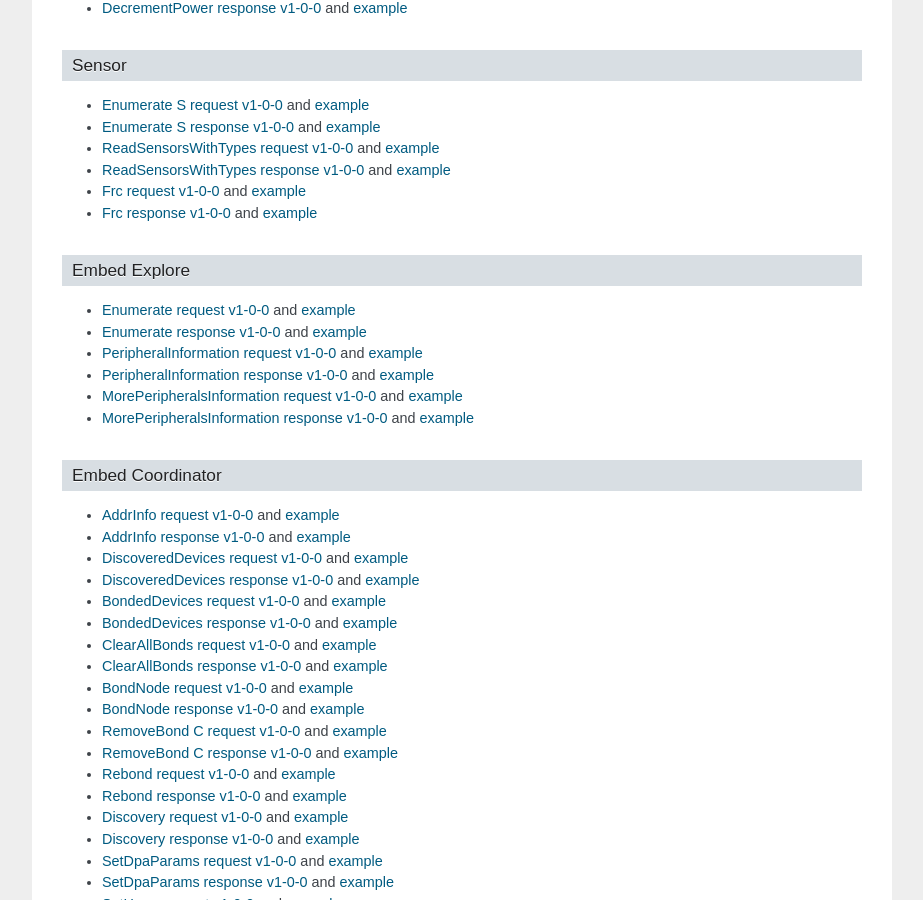
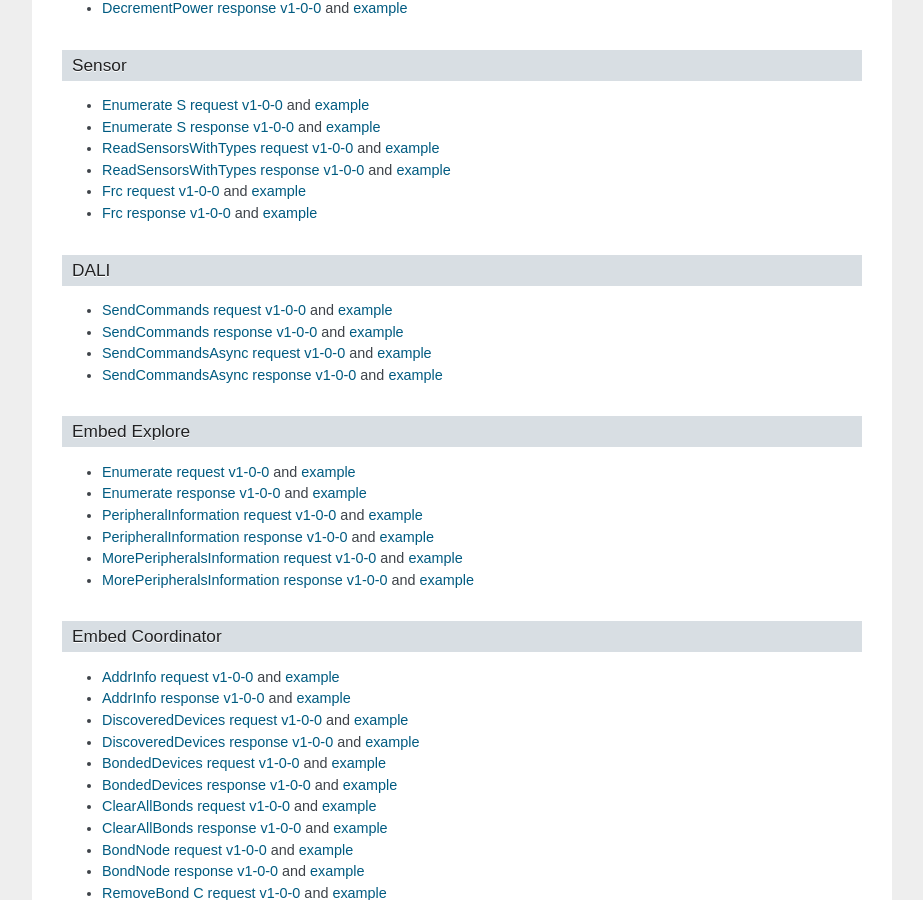
Before and after one commit to iqrf/iqrf-gateway-docs, a Sphinx documentation site: the page built from user/source/api.rst, in a window 1280 px wide and 900 px high, scrolled down 1339 px. Shown: the whole window, without its empty margins (198-1121 px from the left). Built offline with Sphinx 7.4.7, drawn with Linux system fonts in a browser that asks for light colours.

Commit message:
Adding DALI API

```diff
--- a/user/source/api.rst
+++ b/user/source/api.rst
@@ -121,6 +121,23 @@
 .. __: https://apidocs.iqrf.org/iqrf-gateway-daemon/json/iqrf/examples/iqrfSensor_Frc-request-1-0-0-example.json
 .. _`Frc response v1-0-0`: https://apidocs.iqrf.org/iqrf-gateway-daemon/json/#iqrf/iqrfSensor_Frc-response-1-0-0.json
 .. __: https://apidocs.iqrf.org/iqrf-gateway-daemon/json/iqrf/examples/iqrfSensor_Frc-response-1-0-0-example.json
+
+DALI
+++++
+
+- `SendCommands request v1-0-0`_ and `example`__
+- `SendCommands response v1-0-0`_ and `example`__
+- `SendCommandsAsync request v1-0-0`_ and `example`__
+- `SendCommandsAsync response v1-0-0`_ and `example`__
+
+.. _`SendCommands request v1-0-0`: https://apidocs.iqrf.org/iqrf-gateway-daemon/json/#iqrf/iqrfDALI_SendCommands-request-1-0-0.json
+.. __: https://apidocs.iqrf.org/iqrf-gateway-daemon/json/iqrf/examples/iqrfDALI_SendCommands-request-1-0-0-example.json
+.. _`SendCommands response v1-0-0`: https://apidocs.iqrf.org/iqrf-gateway-daemon/json/#iqrf/iqrfDALI_SendCommands-response-1-0-0.json
+.. __: https://apidocs.iqrf.org/iqrf-gateway-daemon/json/iqrf/examples/iqrfDALI_SendCommands-response-1-0-0-example.json
+.. _`SendCommandsAsync request v1-0-0`: https://apidocs.iqrf.org/iqrf-gateway-daemon/json/#iqrf/iqrfDALI_SendCommandsAsync-request-1-0-0.json
+.. __: https://apidocs.iqrf.org/iqrf-gateway-daemon/json/iqrf/examples/iqrfDALI_SendCommandsAsync-request-1-0-0-example.json
+.. _`SendCommandsAsync response v1-0-0`: https://apidocs.iqrf.org/iqrf-gateway-daemon/json/#iqrf/iqrfDALI_SendCommandsAsync-response-1-0-0.json
+.. __: https://apidocs.iqrf.org/iqrf-gateway-daemon/json/iqrf/examples/iqrfDALI_SendCommandsAsync-response-1-0-0-example.json
 
 Embed Explore
 +++++++++++++
```
